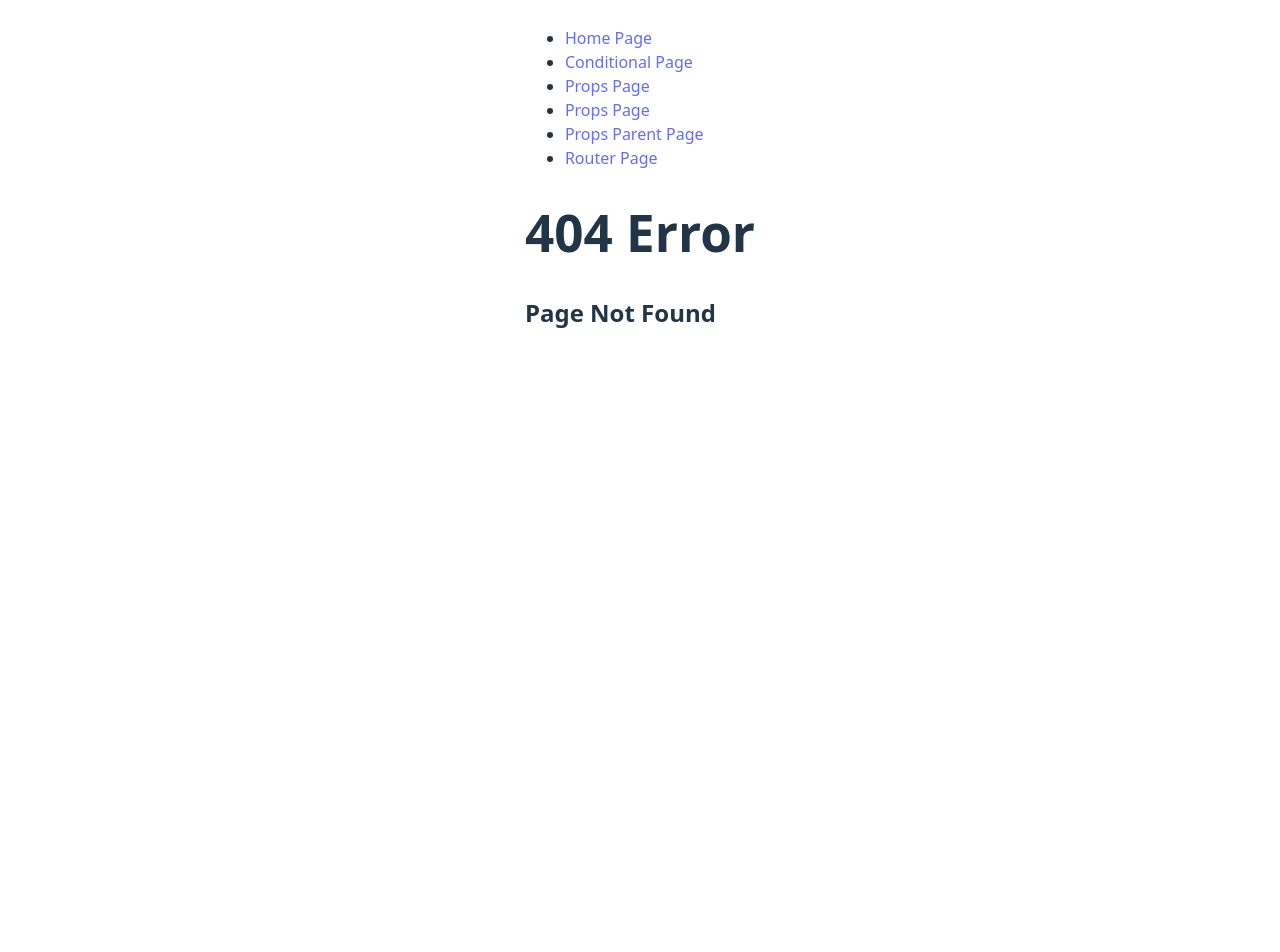
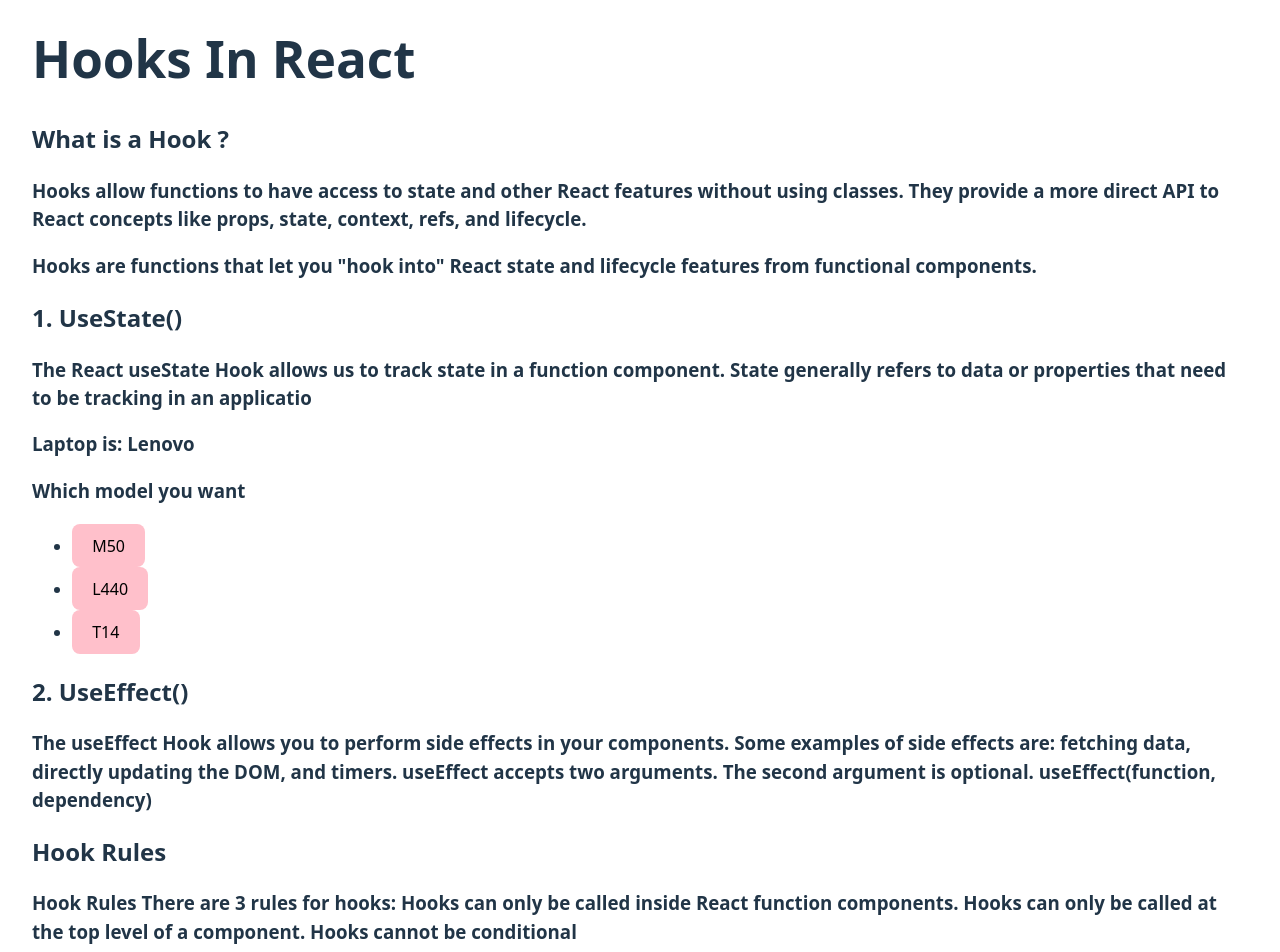
Before and after one commit to falconmkhan/React-Journey-Daily-, a React (Vite) app: page /hooks in a window 1280 px wide. Before the commit this address had no page. Shown: the part 220-1172 px from the top of the page. Before the commit the page ends 800 px from the top, so only its background shows below. Built offline with nearby package versions, Linux system fonts and the light colour scheme.

Commit message:
Hooks In React, UseState Done! More Will Upload Soon

```diff
--- a/src/App.jsx
+++ b/src/App.jsx
@@ -9,6 +9,7 @@ import Propss from './Props'
 import Parent from './PropsChilds'
 import ErrorPage from './ErrorPage'
 import Navbar from './Navbar'
+import Hooks from './Hooks'
 
 function App() {
 
@@ -49,6 +50,7 @@ function App() {
           <Route path="/propss" element={<Propss object={obj} array={arr} string={str} number={num} />}></Route>
           <Route path="/parent" element={<Parent child={child} />}></Route>
           <Route path="/router" element={<Router />}></Route>
+          <Route path="/hooks" element={<Hooks />}></Route>
           <Route path='*' element={<ErrorPage />}></Route>
         </Routes>
 
--- /dev/null
+++ b/src/Hooks.jsx
@@ -0,0 +1,73 @@
+import { useState } from "react"
+
+const Hooks = () => {
+
+    // Use State
+    const [model, setModel] = useState()
+
+    const style = {
+        color: "black",
+        background: "pink"
+    }
+    return (
+        <>
+            <h1>Hooks In React</h1>
+            <h2>What is a Hook ?</h2>
+            <h3>Hooks allow functions to have access to state and other React features without using classes.
+                They provide a more direct API to React concepts like props, state, context, refs, and lifecycle.
+            </h3>
+            <h3>Hooks are functions that let you "hook into" React state and lifecycle features from functional components.</h3>
+
+
+
+            <h2>1. UseState()</h2>
+            <h3>The React useState Hook allows us to track state in a function component.
+                State generally refers to data or properties that need to be tracking in an applicatio
+            </h3>
+
+            <h3>Laptop is: Lenovo</h3>
+            <h3>Which model you want</h3>
+            <div>
+                <ul>
+                    <li><button style={style} onClick={() => setModel("M50")}>M50</button></li>
+                    <li><button style={style} onClick={() => setModel("L440")}>L440</button></li>
+                    <li><button style={style} onClick={() => setModel("T14")}>T14</button></li>
+                </ul>
+
+            </div>
+            {model && <h3>You Choose: {model} Model </h3>}
+            {/* <h3>You choose: {model} Model</h3> */}
+
+
+            <h2>2. UseEffect()</h2>
+            <h3>
+                The useEffect Hook allows you to perform side effects in your components.
+
+                Some examples of side effects are: fetching data, directly updating the DOM, and timers.
+
+                useEffect accepts two arguments. The second argument is optional.
+
+                useEffect(function, dependency)
+                </h3>
+
+
+
+
+                    <h2>Hook Rules</h2>
+                    <h3>Hook Rules
+                        There are 3 rules for hooks:
+
+                        Hooks can only be called inside React function components.
+                        Hooks can only be called at the top level of a component.
+                        Hooks cannot be conditional
+                    </h3>
+                    <h2>Note:</h2>
+                    <h3> Hooks will not work in React class components.</h3>
+
+                </>
+                )
+
+}
+
+
+                export default Hooks
--- a/src/Navbar.jsx
+++ b/src/Navbar.jsx
@@ -15,7 +15,7 @@ const Navbar = () => {
 
                     </li>
                     <li>
-                        <Link to="/attributes">Props Page</Link>
+                        <Link to="/attributes">Attribute Page</Link>
 
                     </li>
                     <li>
@@ -24,10 +24,13 @@ const Navbar = () => {
                     </li>
                     <li>
                         <Link to="/parent">Props Parent Page</Link>
+                    </li>
+                    <li>
+                        <Link to="/router">Router Page</Link>
 
                     </li>
                     <li>
-                        <Link to="/router">Router Page</Link>
+                        <Link to="/hooks">Hooks Page</Link>
 
                     </li>
                 </ul>
```
